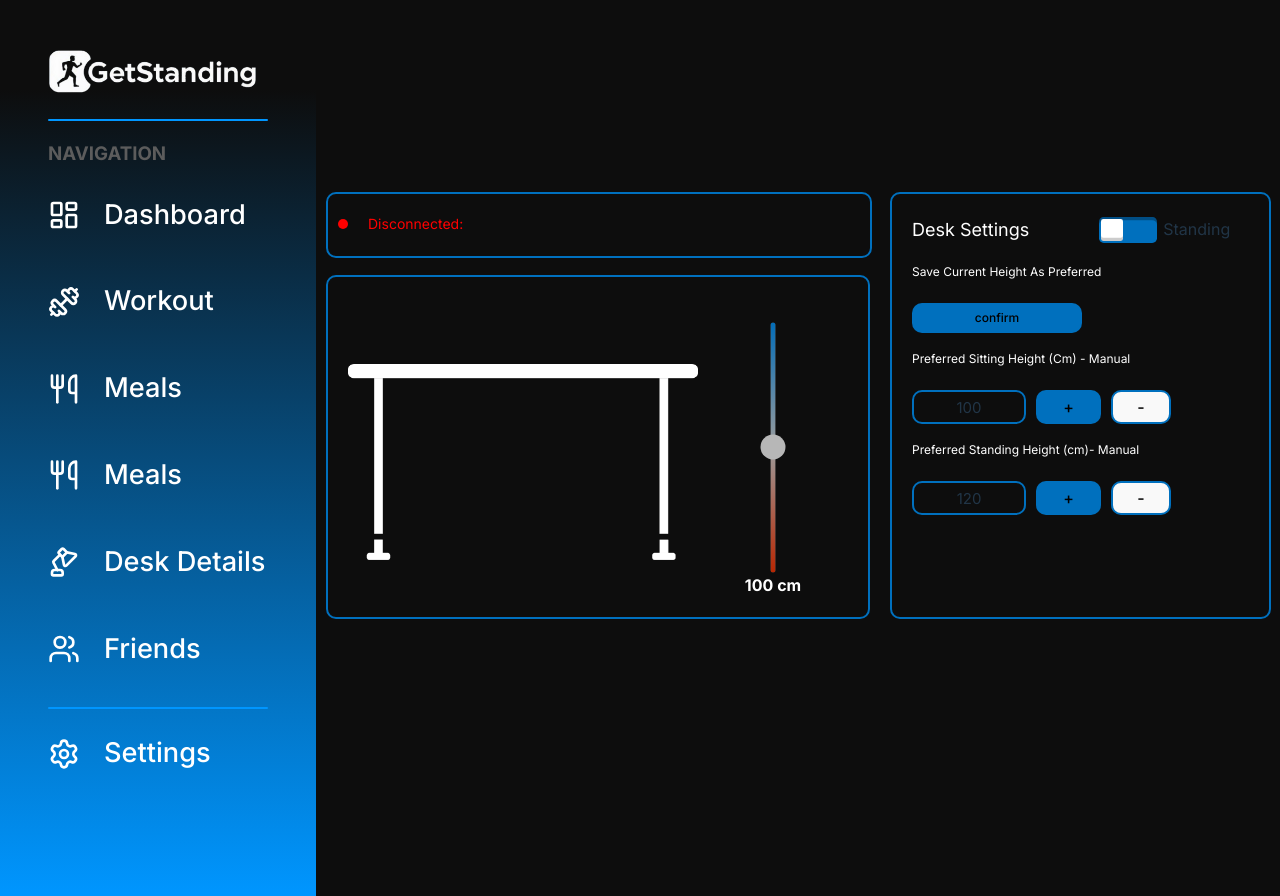
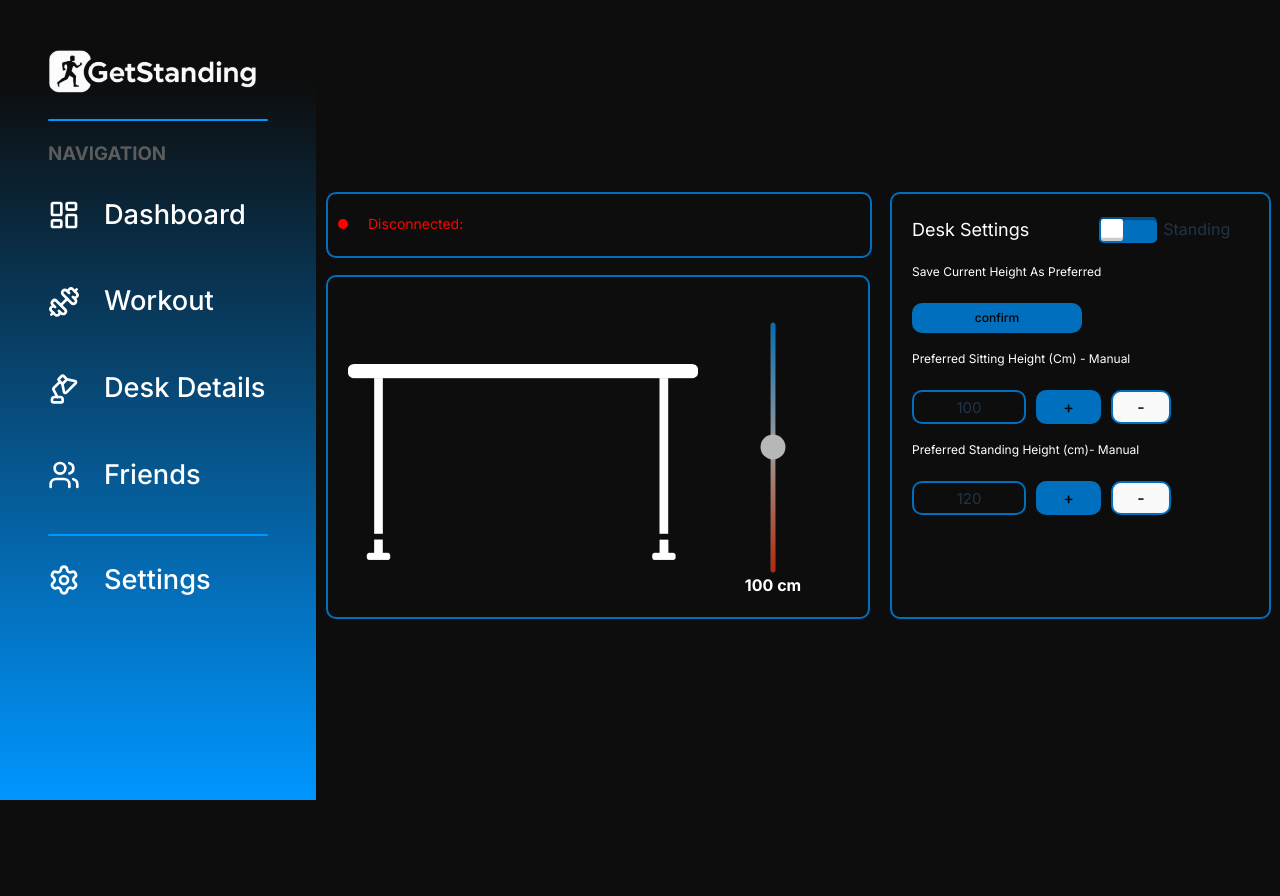
Before and after one commit to vladi245/WebFrontend-group8, a React (Vite) app: page /desk in a window 1280 px wide. Built offline with nearby package versions, Linux system fonts and the light colour scheme.

Commit message:
feat: make navbar sticky

```diff
--- a/src/components/NavbarVertical/Navbar.module.css
+++ b/src/components/NavbarVertical/Navbar.module.css
@@ -1,5 +1,5 @@
 .navbar {
-    position: absolute;
+    position: fixed;
     top: 0;
     left: 0;
     right: 0;
@@ -13,7 +13,7 @@
     -moz-user-select: none;
     -ms-user-select: none;
     background: linear-gradient(180deg, #0D0D0D 10%, #0096FF 100%);
-    height: 100vh;
+    height: calc(100% - 6rem);
     width: 220px;
 }
 
--- a/src/components/NavbarVertical/Navbar.tsx
+++ b/src/components/NavbarVertical/Navbar.tsx
@@ -1,7 +1,7 @@
 import style from './Navbar.module.css';
 import GetStandingLogo from '../../assets/GetStanding.png';
 import Seperator from '../ui/Seperator/Seperator';
-import { LayoutDashboard,Dumbbell, Utensils, LampDesk, Users, Settings} from 'lucide-react';
+import { LayoutDashboard,Dumbbell, LampDesk, Users, Settings} from 'lucide-react';
 const Navbar = () => {
     return (
         <nav className={style.navbar}>
@@ -13,39 +13,36 @@ const Navbar = () => {
             <Seperator variant="accent" />
             <h3>NAVIGATION</h3>
 
-            <a href="#" className={style.navlink}>
+            <a href="/dashboard" className={style.navlink}>
                <LayoutDashboard className={style.icon} />
                <span>Dashboard</span>
             </a>
 
-            <a href="#" className={style.navlink}>
+            <a href="/workout" className={style.navlink}>
                <Dumbbell className={style.icon} />
                <span>Workout</span>
             </a>
 
-            <a href="#" className={style.navlink}>
-               <Utensils className={style.icon} />
-               <span>Meals</span>
-            </a>
+            {/* hide for the presentation
+               <a href="#" className={style.navlink}>
+                  <Utensils className={style.icon} />
+                  <span>Meals</span>
+               </a>
+            */}
 
-            <a href="#" className={style.navlink}>
-               <Utensils className={style.icon} />
-               <span>Meals</span>
-            </a>
-
-            <a href="#" className={style.navlink}>
+            <a href="/desk" className={style.navlink}>
                <LampDesk className={style.icon} />
                <span>Desk Details</span>
             </a>
 
-            <a href="#" className={style.navlink}>
+            <a href="/friends" className={style.navlink}>
                <Users className={style.icon} />
                <span>Friends</span>
             </a>
 
             <Seperator variant="accent" />
 
-            <a href="#" className={style.navlink}>
+            <a href="/settings" className={style.navlink}>
                <Settings className={style.icon} />
                <span>Settings</span>
             </a>
```
